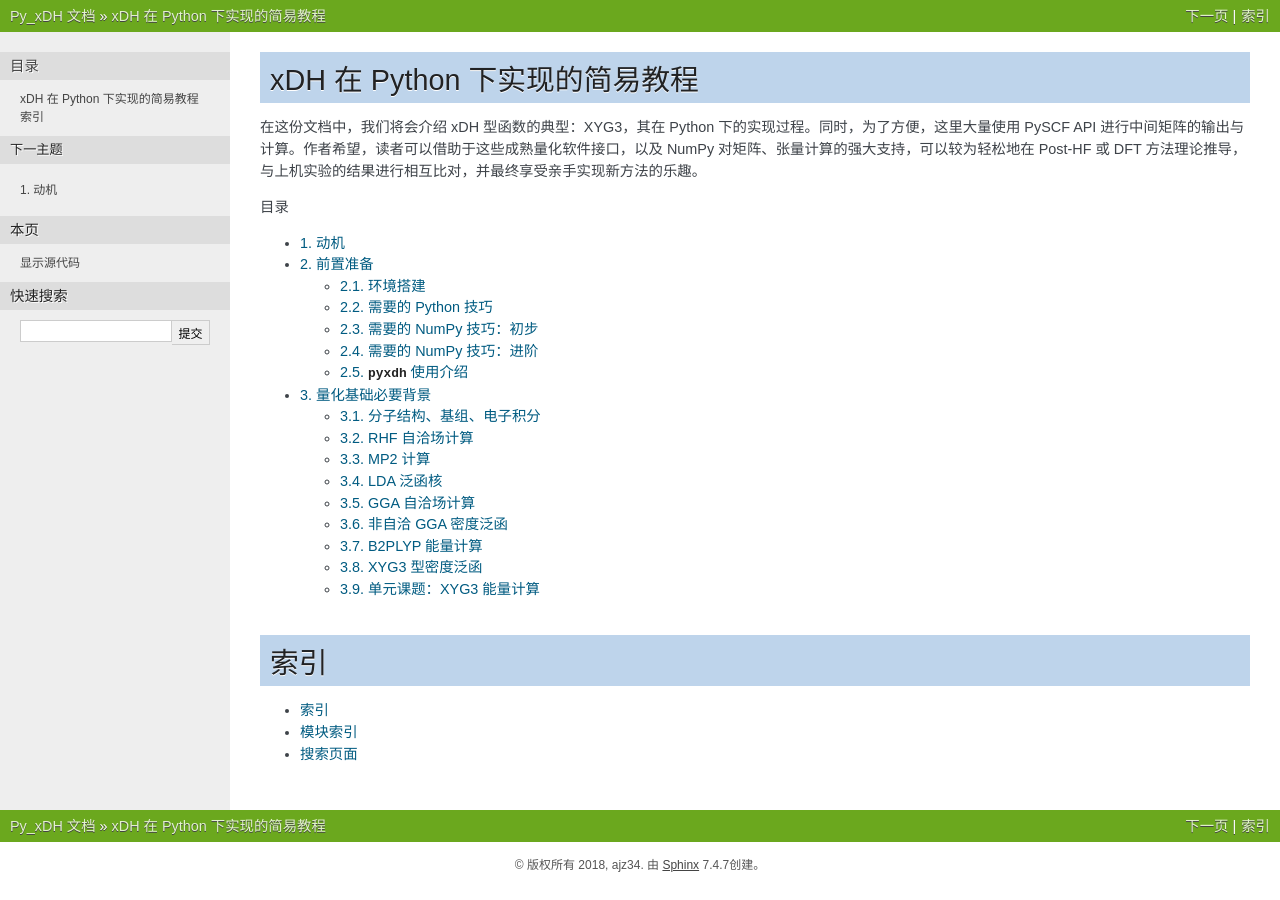
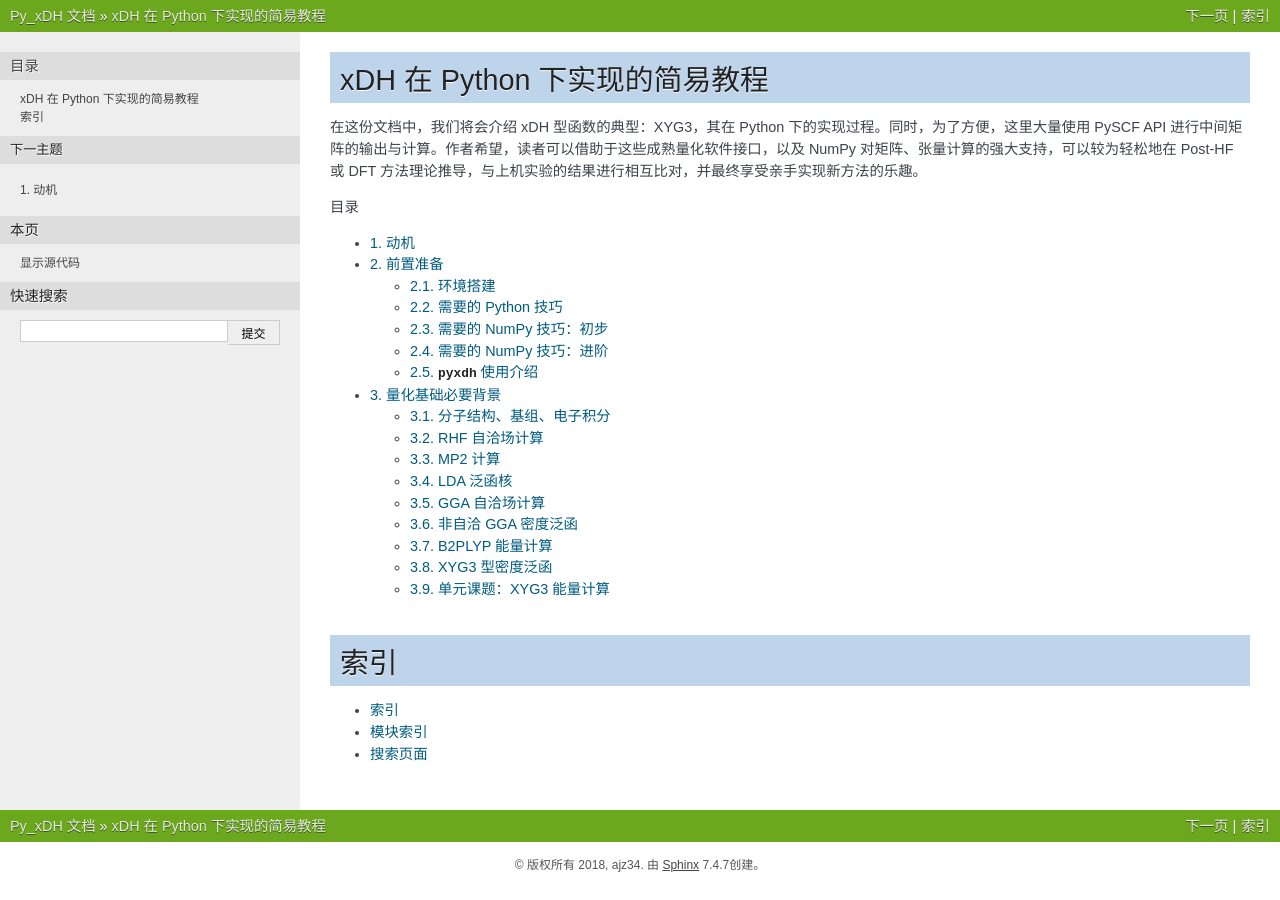
Before and after one commit to ajz34/Py_xDH, a Sphinx documentation site: the page built from docs/source/index.rst, in a window 1280 px wide. Built offline with Sphinx 7.4.7, drawn with Linux system fonts in a browser that asks for light colours; pages that are not in the unit, such as notebooks, are missing from menus.

Commit message:
doc: change slidebar width from 230 pt to 300 pt

```diff
--- a/docs/source/_static/style.css
+++ b/docs/source/_static/style.css
@@ -1,3 +1,11 @@
 div.body {
     max-width: none;
 }
+
+div.sphinxsidebar {
+    width: 300px;
+}
+
+div.bodywrapper {
+    margin: 0 0 0 300px;
+}
```
